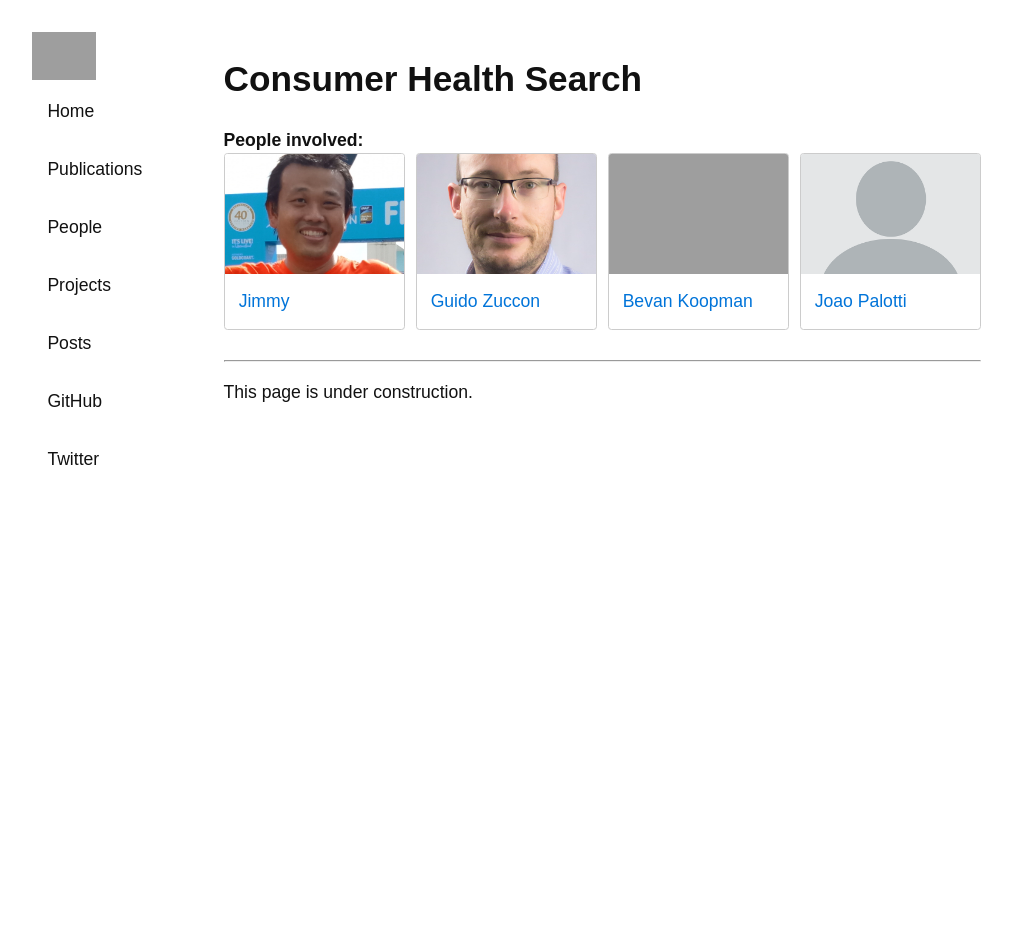
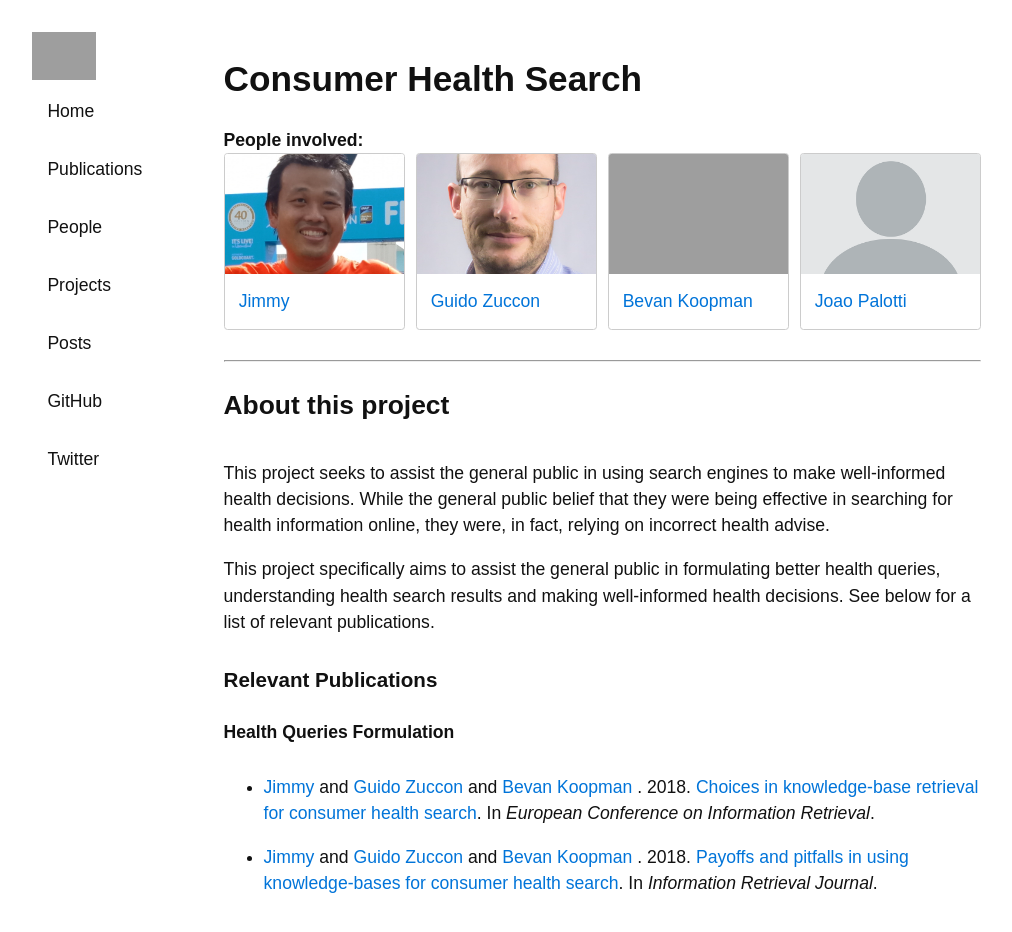
Before and after one commit to ielab/ielab.github.io, a Jekyll site: the page built from _projects/consumer-health-search.md, in a window 1280 px wide. Shown: the whole page, without its empty margins (139-1151 px from the left). Built offline with Jekyll 4.4.1, drawn with Linux system fonts in a browser that asks for light colours; grey boxes are pictures that could not be loaded.

Commit message:
Update consumer-health-search.md

```diff
--- a/_projects/consumer-health-search.md
+++ b/_projects/consumer-health-search.md
@@ -4,4 +4,49 @@ image: //source.unsplash.com/n8o2pt46aEI/320x320
 people: [jimmy, guido-zuccon, bevan-koopman, joao-palotti]
 ---
 
-This page is under construction.
+## About this project
+
+This project seeks to assist the general public in using search engines to make well-informed health decisions. While the general public belief that they were being effective in searching for health information online, they were, in fact, relying on incorrect health advise.
+
+This project specifically aims to assist the general public in formulating better health queries, understanding health search results and making well-informed health decisions. See below for a list of relevant publications.
+
+
+### Relevant Publications
+
+{% for category in site.data.projects.consumer-health-search.categories %}
+#### {{ category.name }}
+{% for pubid in category.publications %}
+<ul>
+    {% assign reference =  "/publications/" | append: pubid %}
+    {% for publication in site.publications %}
+        {% if publication.id == reference %}
+            <li>
+            {% assign i = 0 %}
+            {% for involved in publication.authors %}
+                {% assign found = false %}
+                {% for person in site.people %}
+                    {% assign path = person.id | split: "/" %}
+                    {% assign id = path[2] %}
+                    {% if id == involved %}
+                        <a href="{{ person.id }}">{{ person.name }}</a>
+                        {% assign found = true %}
+                    {% endif %}
+                {% endfor %}
+                {% if found == false %}
+                    {{ involved }}
+                {% endif %}
+                {% assign i = i | plus: 1 %}
+                {% assign l = publication.authors | size %}
+                {% if i < l %}
+                and
+                {% endif %}
+            {%endfor %}.
+           {{ publication.year }}.
+           <a href="{{ publication.id }}">{{ publication.title }}</a>.
+           In <em>{{ publication.venue }}</em>.
+           </li>
+        {% endif %}
+    {% endfor %}
+</ul>
+{% endfor %}
+{% endfor %}
```
